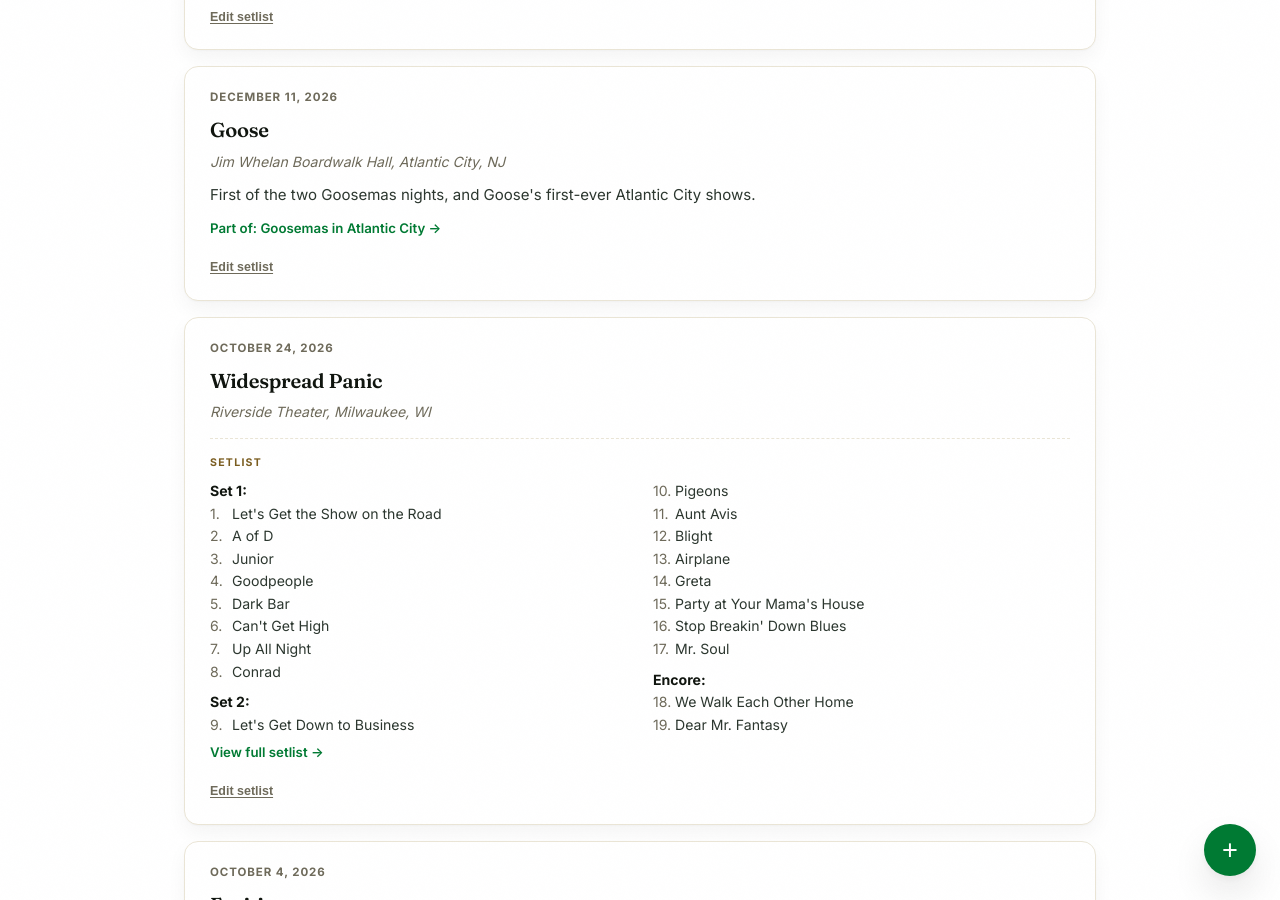
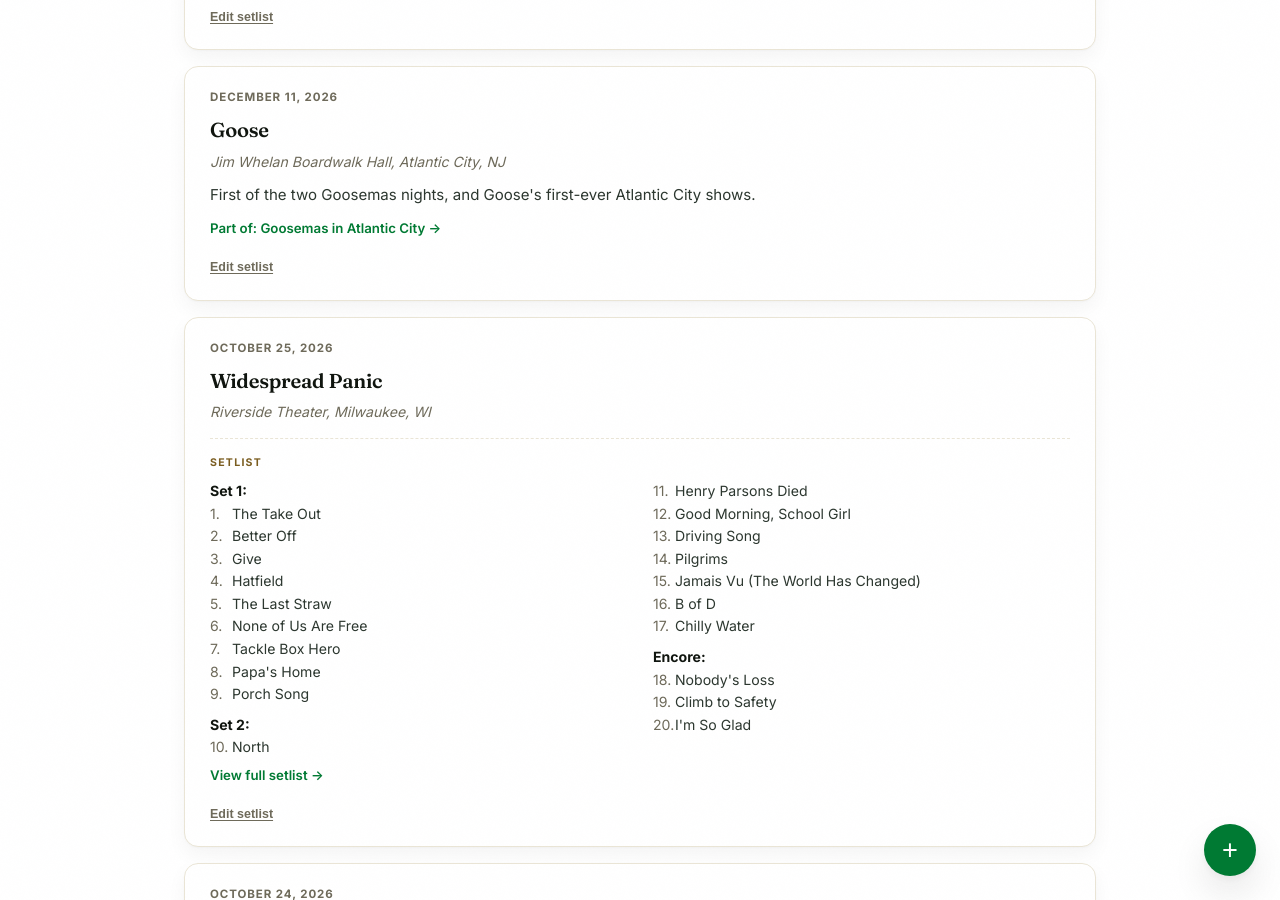
Before and after one commit to bmlanders/adventures, a Jekyll site: the page built from shows/index.html, in a window 1280 px wide and 900 px high, scrolled down 1127 px. Built offline with Jekyll 4.4.1, drawn with Linux system fonts in a browser that asks for light colours.

Commit message:
Log show: Widespread Panic on 2026-10-25

```diff
--- a/shows/index.html
+++ b/shows/index.html
@@ -54,6 +54,41 @@ map: true
   <div class="show-venue">Jim Whelan Boardwalk Hall, Atlantic City, NJ</div>
   <p class="show-notes">First of the two Goosemas nights, and Goose's first-ever Atlantic City shows.</p>
   <a class="show-trip-link" href="{{ '/trips/goosemas-2026/' | relative_url }}">Part of: Goosemas in Atlantic City &rarr;</a>
+</div>
+
+<div class="show-entry" id="2026-10-25-widespread-panic">
+  <div class="show-date">October 25, 2026</div>
+  <h3>Widespread Panic</h3>
+  <div class="show-venue">Riverside Theater, Milwaukee, WI</div>
+  <div class="setlist">
+    <div class="setlist-lbl">Setlist</div>
+    <ol class="setlist-list">
+      <li class="setlist-set">Set 1:</li>
+      <li>The Take Out</li>
+      <li>Better Off</li>
+      <li>Give</li>
+      <li>Hatfield</li>
+      <li>The Last Straw</li>
+      <li>None of Us Are Free</li>
+      <li>Tackle Box Hero</li>
+      <li>Papa's Home</li>
+      <li>Porch Song</li>
+      <li class="setlist-set">Set 2:</li>
+      <li>North</li>
+      <li>Henry Parsons Died</li>
+      <li>Good Morning, School Girl</li>
+      <li>Driving Song</li>
+      <li>Pilgrims</li>
+      <li>Jamais Vu (The World Has Changed)</li>
+      <li>B of D</li>
+      <li>Chilly Water</li>
+      <li class="setlist-set">Encore:</li>
+      <li>Nobody's Loss</li>
+      <li>Climb to Safety</li>
+      <li>I'm So Glad</li>
+    </ol>
+  </div>
+  <a class="show-trip-link" href="https://www.setlist.fm/setlist/widespread-panic/2026/riverside-theater-milwaukee-wi-33729c45.html" target="_blank" rel="noopener">View full setlist &rarr;</a>
 </div>
 
 <div class="show-entry" id="2026-10-24-widespread-panic">
```
